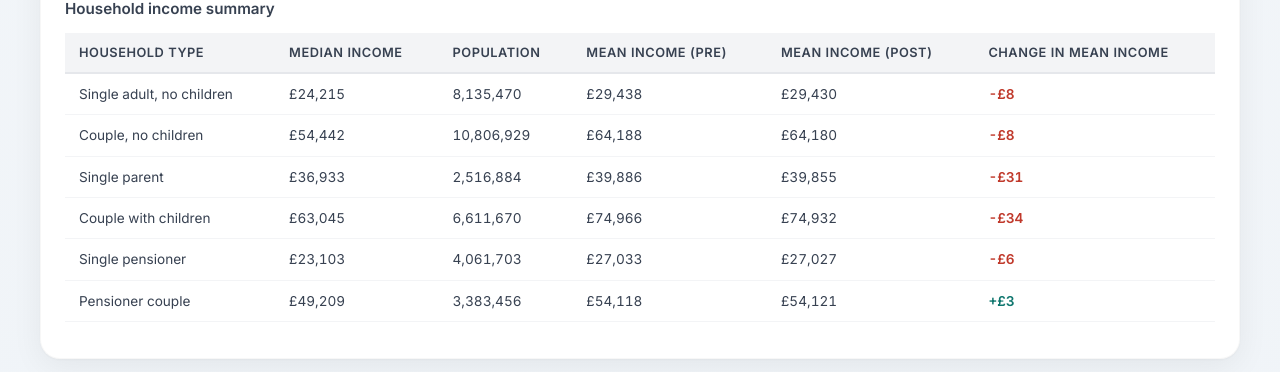
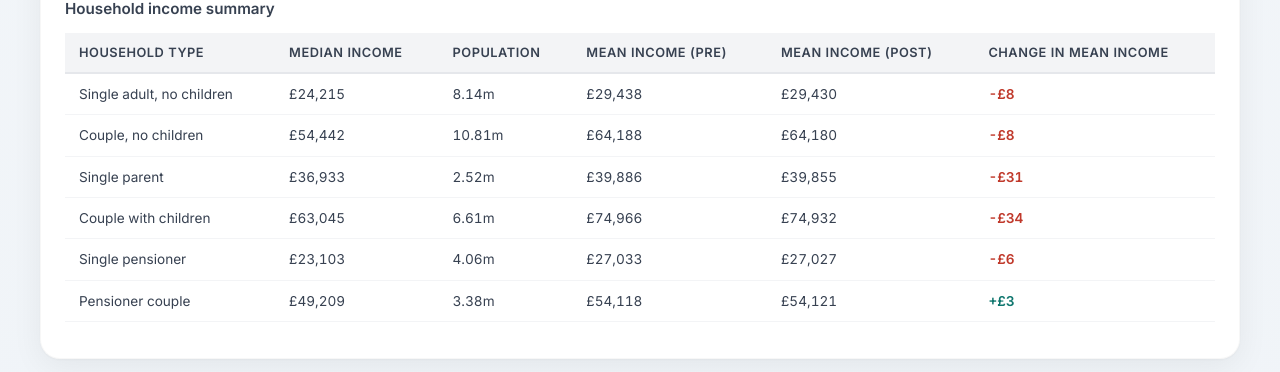
Before and after one commit to PolicyEngine/uk-spring-statement-analysis, a React (Vite) app in the folder dashboard/: page / in a window 1280 px wide. Shown: the part 3043-3415 px from the top of the page. Built offline with nearby package versions, Linux system fonts and the light colour scheme.

Commit message:
Show population in millions with two decimals (e.g. 8.14m)
Co-Authored-By: Claude Opus 4.6 <noreply@anthropic.com>

```diff
--- a/dashboard/src/components/HouseholdImpact.jsx
+++ b/dashboard/src/components/HouseholdImpact.jsx
@@ -98,7 +98,7 @@ export default function HouseholdImpact({ stats, comparison }) {
     return [
       r.group,
       r.median_hnet,
-      Math.round(r.weighted_n).toLocaleString("en-GB"),
+      (r.weighted_n / 1_000_000).toFixed(2) + "m",
       comp.baseline_hnet,
       comp.reformed_hnet,
       comp.change,
```
